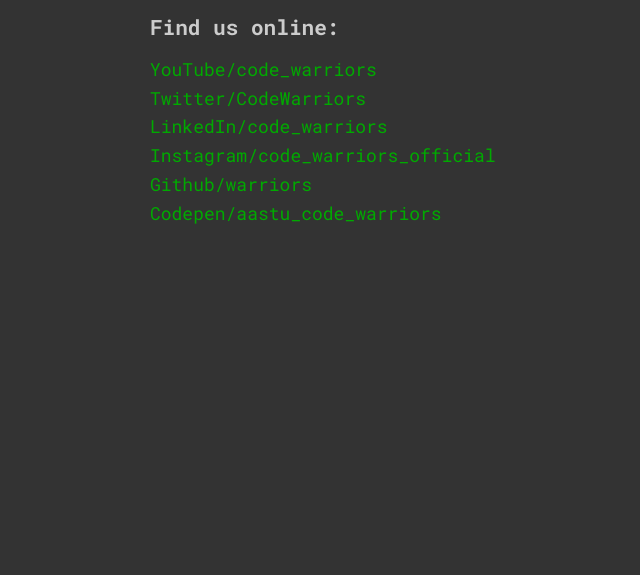
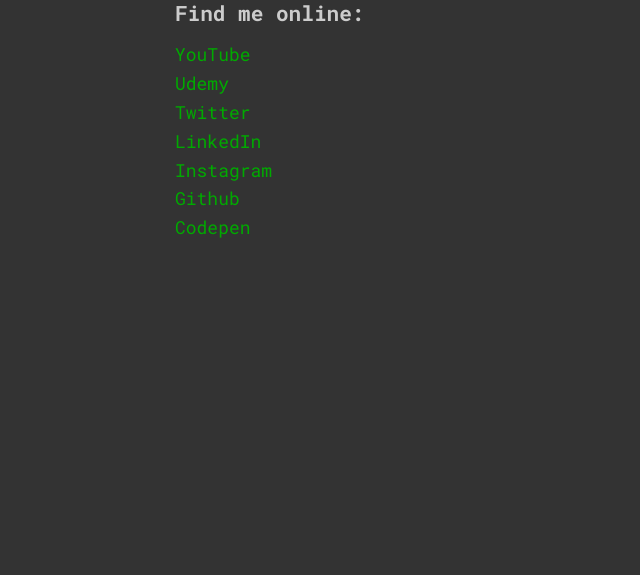
Before and after one commit to matiows/landing-page, a plain HTML site: page index.html in a window 1280 px wide. Shown: the part 225-800 px from the top of the page, without its empty margins (315-955 px from the left). Drawn offline with Linux system fonts and the light colour scheme.

Commit message:
chenged about information

```diff
--- a/index.html
+++ b/index.html
@@ -20,26 +20,29 @@
     </nav>
 
     <main>
-      <h1>Code warriors<span class="cursor">|</span></h1>
-      <h3>Find us online:</h3>
+      <h1>btraversy:$<span class="cursor">|</span></h1>
+      <h3>Find me online:</h3>
       <ul>
         <li>
-          <a href="https://www.youtube.com/" target="_blank">YouTube/code_warriors</a>
+          <a href="https://www.youtube.com/channel/UC29ju8bIPH5as8OGnQzwJyA" target="_blank">YouTube</a>
         </li>
         <li>
-          <a href="https://twitter.com/" target="_blank">Twitter/CodeWarriors</a>
+          <a href="https://www.udemy.com/user/brad-traversy/" target="_blank">Udemy</a>
         </li>
         <li>
-          <a href="https://www.linkedin.com/" target="_blank">LinkedIn/code_warriors</a>
+          <a href="https://twitter.com/traversymedia" target="_blank">Twitter</a>
         </li>
         <li>
-          <a href="https://www.instagram.com/" target="_blank">Instagram/code_warriors_official</a>
+          <a href="https://www.linkedin.com/in/bradtraversy/" target="_blank">LinkedIn</a>
         </li>
         <li>
-          <a href="https://github.com/" target="_blank">Github/warriors</a>
+          <a href="https://www.instagram.com/traversymedia/" target="_blank">Instagram</a>
         </li>
         <li>
-          <a href="https://codepen.io/" target="_blank">Codepen/aastu_code_warriors</a>
+          <a href="https://github.com/bradtraversy" target="_blank">Github</a>
+        </li>
+        <li>
+          <a href="https://codepen.io/bradtraversy" target="_blank">Codepen</a>
         </li>
       </ul>
     </main>
@@ -50,13 +53,12 @@
       <h2>about-me:$<span class="cursor">|</span></h2>
       <p>This is a landing page for our group</p>
       <p>
-        Some of the languages that I am fluent in include JavaScript, Python,
-        PHP and Ruby
+        The gruop of four namely:Mamaru,Mathewes,Mengstab and Michele are GC students.we are working Telehealth/Telemedicen capsoncapstone project.
       </p>
     </div>
 
     <div id="contact-content">
-      <h2>Contact Us:$<span class="cursor">|</span></h2>
+      <h2>contact-me:$<span class="cursor">|</span></h2>
       <p>You can contact us at the email and phone number below</p>
       <ul>
         <li>Phone: 251-912-345-678</li>
```
